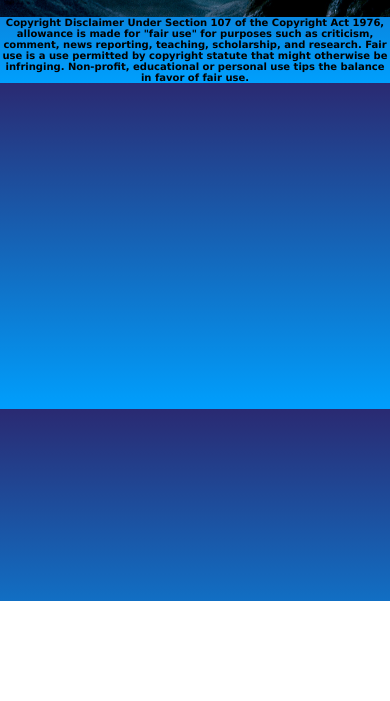
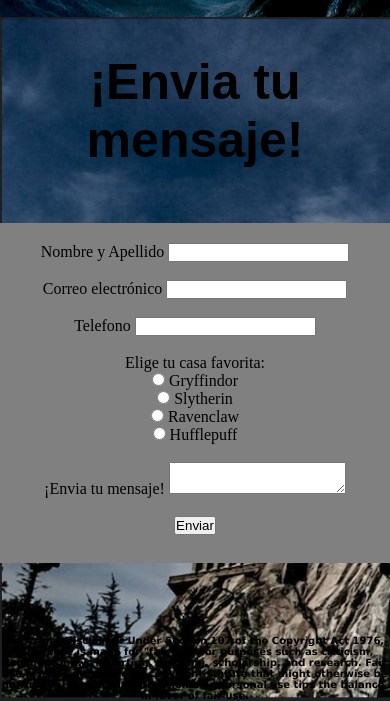
Before and after one commit to LucasFM1502/PrimeraWebMoyaLucas, a plain HTML site: page Mensaje.html in a window 390 px wide. Shown: the part 243-944 px from the top of the page. Before the commit the page ends 844 px from the top, so only its background shows below. Drawn offline with Linux system fonts and the light colour scheme.

Commit message:
Formulario y toques finales de responsive

```diff
--- a/Mensaje.html
+++ b/Mensaje.html
@@ -6,6 +6,7 @@
     <meta name="viewport" content="width=device-width, initial-scale=1.0">
     <title>Formulario - Hogwarts</title>
     <link rel="stylesheet" href="assets/style.css">
+
 </head>
 <body>
     <header class="Header">
@@ -25,6 +26,50 @@
              </ul>
          </nav>
      </header>
+    <div class="Fondo_Mensaje">
+        <br>
+        <br>
+        <h5>¡Envia tu mensaje!</h5>
+        <br>
+        <br>
+        <br>
+        <div class="Formu">
+            <section id="Formulario">
+                <form>
+                    <label for="name">Nombre y Apellido</label>
+                    <input type="text" name="name" id="name"><br>
+                    <br>
+                    <label for="email">Correo electrónico</label>
+                    <input type="email" name="email" id="email"><br>
+                    <br>
+                    <label for="phone">Telefono</label>
+                    <input type="number" name="phone" id="phone"><br>
+                    <br>
+                    <p>Elige tu casa favorita:</p>
+                    <input type="radio" id="Gryffindor" name="casa favorita" value="Gryffindor">
+                    <label for="Gryffindor">Gryffindor</label><br>
+                    <input type="radio" id="Slytherin" name="casa favorita" value="Slytherin">
+                    <label for="Slytherin">Slytherin</label><br>
+                    <input type="radio" id="Ravenclaw" name="casa favorita" value="Ravenclaw">
+                    <label for="Ravenclaw">Ravenclaw</label><br>
+                    <input type="radio" id="Hufflepuff" name="casa favorita" value="Hufflepuff">
+                    <label for="Hufflepuff">Hufflepuff</label><br>
+                    <br>
+                    <label for="comentarios">¡Envia tu mensaje!</label>
+                    <textarea name="comentarios" id="comentarios"></textarea>
+                    <br>
+                    <br>
+                    <input type="submit" value="Enviar">
+
+        </div>
+
+
+                </form>
+        </section>
+        <br>
+        <br>
+        <br>
+        <br>
 
 
 
@@ -37,6 +82,6 @@
             news reporting, teaching, scholarship, and research.
             Fair use is a use permitted by copyright statute that might otherwise be infringing. Non-profit, educational or personal use tips the balance in favor of fair use.</p>
     </footer>
-
+    </div>
 </body>
 </html>
--- a/assets/style.css
+++ b/assets/style.css
@@ -53,6 +53,11 @@ h4 {
     font-size: 30px;
     color: goldenrod;
     background-color: rgba(0, 0, 0, 0.3);
+    font-family: Arial, Helvetica, sans-serif;
+}
+h5 {
+    text-align: center;
+    font-size: 50px;
     font-family: Arial, Helvetica, sans-serif;
 }
 
@@ -368,6 +373,24 @@ h4 {
 
 /* MENSAJE - FORMULARIO */
 
+.Fondo_Mensaje {
+    background: url(../img/Mensaje\ Fondo.jpg);
+    background-size: cover;
+}
+
+#Formulario {
+    width: 100%;
+    height: 300px;
+    padding-top: 20px;
+    padding-bottom: 20px;
+    background-color: grey;
+    text-align: center;
+}
+
+
+
+
+
 footer p {
     color: black;
     text-align: center;
```
